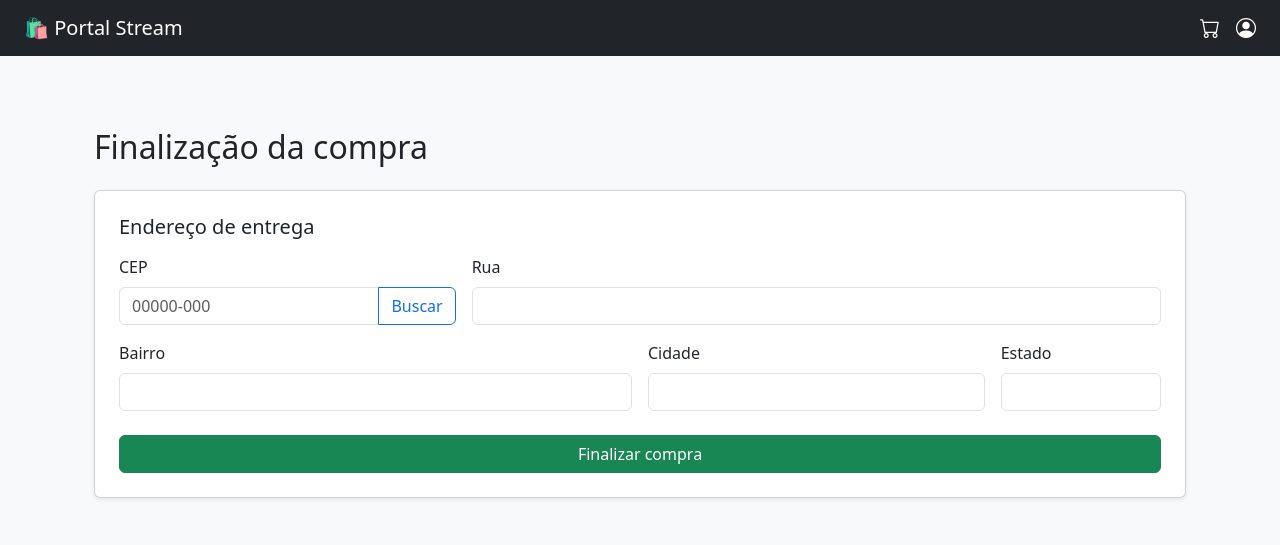
After one commit to BrenoMatheus/django-sales-system-semeq, a Django app: page /vendas/checkout/ in a window 1280 px wide. The commit adds this page. Shown: the top 545 px of the page. Run offline with Django 5.2, Linux system fonts and the light colour scheme.

Commit message:
feat: cria componente reutilizável de formulário de endereço com integração ViaCEP

```diff
--- a/config/settings.py
+++ b/config/settings.py
@@ -130,6 +130,10 @@ USE_TZ = True
 
 STATIC_URL = 'static/'
 
+STATICFILES_DIRS = [
+    BASE_DIR / "static",
+]
+
 # Default primary key field type
 # https://docs.djangoproject.com/en/5.2/ref/settings/#default-auto-field
 
--- a/config/urls.py
+++ b/config/urls.py
@@ -24,6 +24,7 @@ urlpatterns = [
     path('vendas/', include('sales.urls')),
     path('produtos/', include('products.urls')),
     path("cart/", include("cart.urls")),
+    path("checkout/", include("sales.urls")),
 
 ]
 
--- a/sales/urls.py
+++ b/sales/urls.py
@@ -3,4 +3,5 @@ from . import views
 
 urlpatterns = [
     path('nova/', views.create_sale, name='create_sale'),
+    path("checkout/", views.checkout, name="checkout"),
 ]
--- a/sales/views.py
+++ b/sales/views.py
@@ -2,3 +2,6 @@ from django.shortcuts import render
 
 def create_sale(request):
     return render(request, 'sales/create_sale.html')
+
+def checkout(request):
+    return render(request, "checkout.html")
--- /dev/null
+++ b/static/js/viacep.js
@@ -0,0 +1,52 @@
+document.addEventListener("DOMContentLoaded", function () {
+    const cepInput = document.getElementById("cep");
+    const btnBuscar = document.getElementById("btnBuscarCep");
+    const feedback = document.getElementById("cepFeedback");
+
+    if (!cepInput || !btnBuscar) return;
+
+    function buscarCep() {
+        let cep = cepInput.value.replace(/\D/g, '');
+
+        if (cep.length !== 8) {
+            feedback.textContent = "CEP inválido. Digite 8 números.";
+            feedback.className = "text-danger";
+            return;
+        }
+
+        feedback.textContent = "Buscando endereço...";
+        feedback.className = "text-muted";
+
+        fetch(`https://viacep.com.br/ws/${cep}/json/`)
+            .then(res => res.json())
+            .then(data => {
+                if (data.erro) {
+                    feedback.textContent = "CEP não encontrado.";
+                    feedback.className = "text-danger";
+                    return;
+                }
+
+                document.getElementById("rua").value = data.logradouro;
+                document.getElementById("bairro").value = data.bairro;
+                document.getElementById("cidade").value = data.localidade;
+                document.getElementById("estado").value = data.uf;
+
+                feedback.textContent = "Endereço preenchido com sucesso.";
+                feedback.className = "text-success";
+            })
+            .catch(() => {
+                feedback.textContent = "Erro ao consultar o CEP.";
+                feedback.className = "text-danger";
+            });
+    }
+
+    btnBuscar.addEventListener("click", buscarCep);
+
+    // Extra: permitir apertar Enter no campo CEP
+    cepInput.addEventListener("keypress", function (e) {
+        if (e.key === "Enter") {
+            e.preventDefault();
+            buscarCep();
+        }
+    });
+});
--- a/templates/cart/cart_detail.html
+++ b/templates/cart/cart_detail.html
@@ -54,8 +54,8 @@
                 <a href="/produtos" class="btn btn-primary ">
                     continuar comprando
                 </a>
-                <a href="/" class="btn btn-outline-secondary">
-                    Finalizar
+                <a href="{% url 'checkout' %}" class="btn btn-success">
+                    Finalizar compra
                 </a>
             </div>
         </div>
--- /dev/null
+++ b/templates/checkout.html
@@ -0,0 +1,21 @@
+{% extends "base.html" %}
+
+{% block content %}
+<div class="container py-5">
+    <h2 class="mb-4">Finalização da compra</h2>
+
+    <div class="card shadow-sm p-4">
+        <form method="post">
+            {% csrf_token %}
+
+            <h5 class="mb-3">Endereço de entrega</h5>
+
+            {% include "components/address_form.html" %}
+
+            <button class="btn btn-success mt-4">
+                Finalizar compra
+            </button>
+        </form>
+    </div>
+</div>
+{% endblock %}
--- /dev/null
+++ b/templates/components/address_form.html
@@ -0,0 +1,40 @@
+{% load static %}
+<form>
+  <div class="row g-3">
+
+    <div class="col-md-4">
+      <label class="form-label">CEP</label>
+      <div class="input-group">
+        <input type="text" id="cep" class="form-control" placeholder="00000-000">
+        <button type="button" id="btnBuscarCep" class="btn btn-outline-primary">
+          Buscar
+        </button>
+      </div>
+      <small id="cepFeedback" class="text-muted"></small>
+    </div>
+
+    <div class="col-md-8">
+      <label class="form-label">Rua</label>
+      <input type="text" id="rua" class="form-control">
+    </div>
+
+    <div class="col-md-6">
+      <label class="form-label">Bairro</label>
+      <input type="text" id="bairro" class="form-control">
+    </div>
+
+    <div class="col-md-4">
+      <label class="form-label">Cidade</label>
+      <input type="text" id="cidade" class="form-control">
+    </div>
+
+    <div class="col-md-2">
+      <label class="form-label">Estado</label>
+      <input type="text" id="estado" class="form-control">
+    </div>
+
+  </div>
+</form>
+
+
+<script src="{% static 'js/viacep.js' %}"></script>
```
